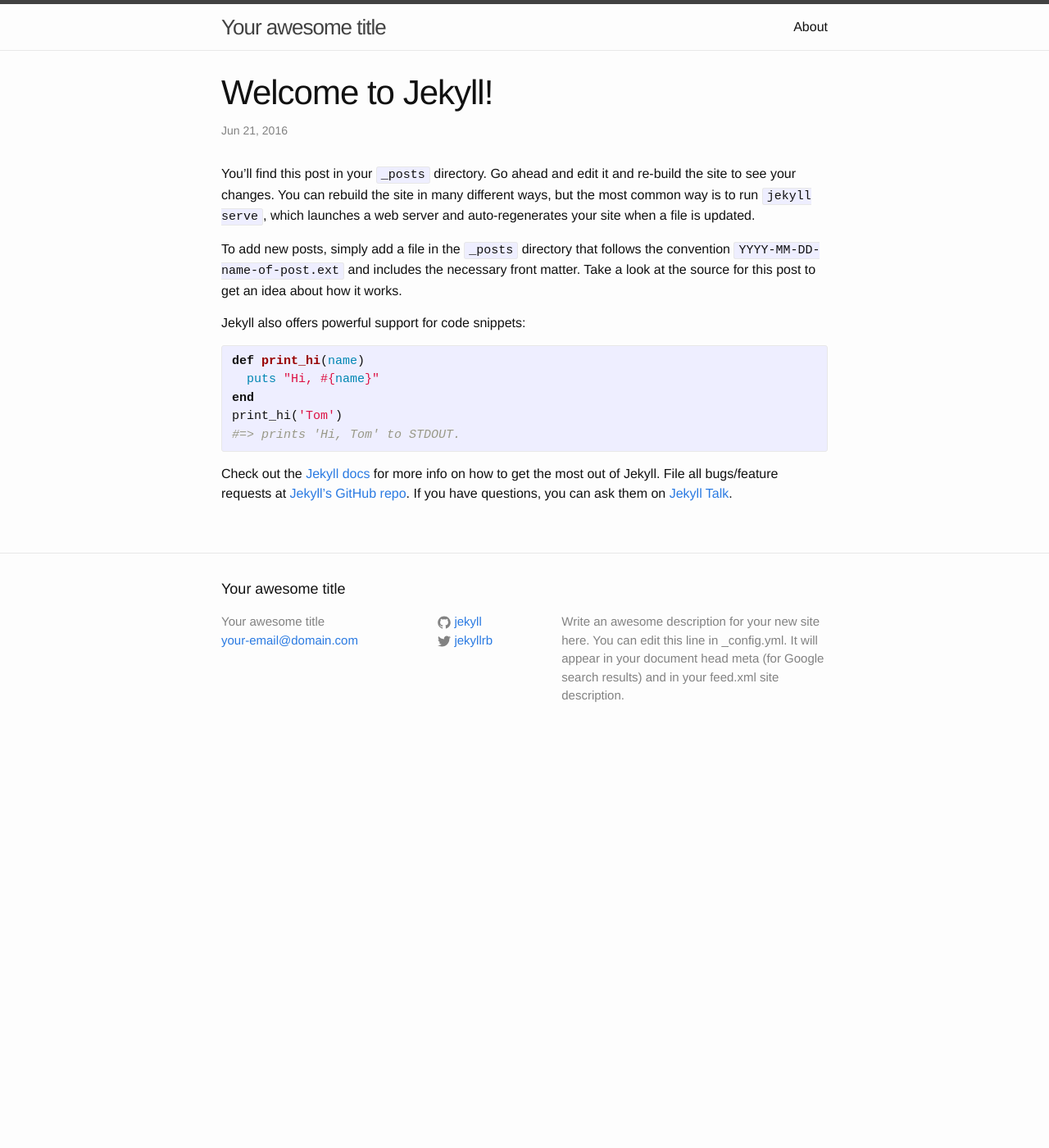
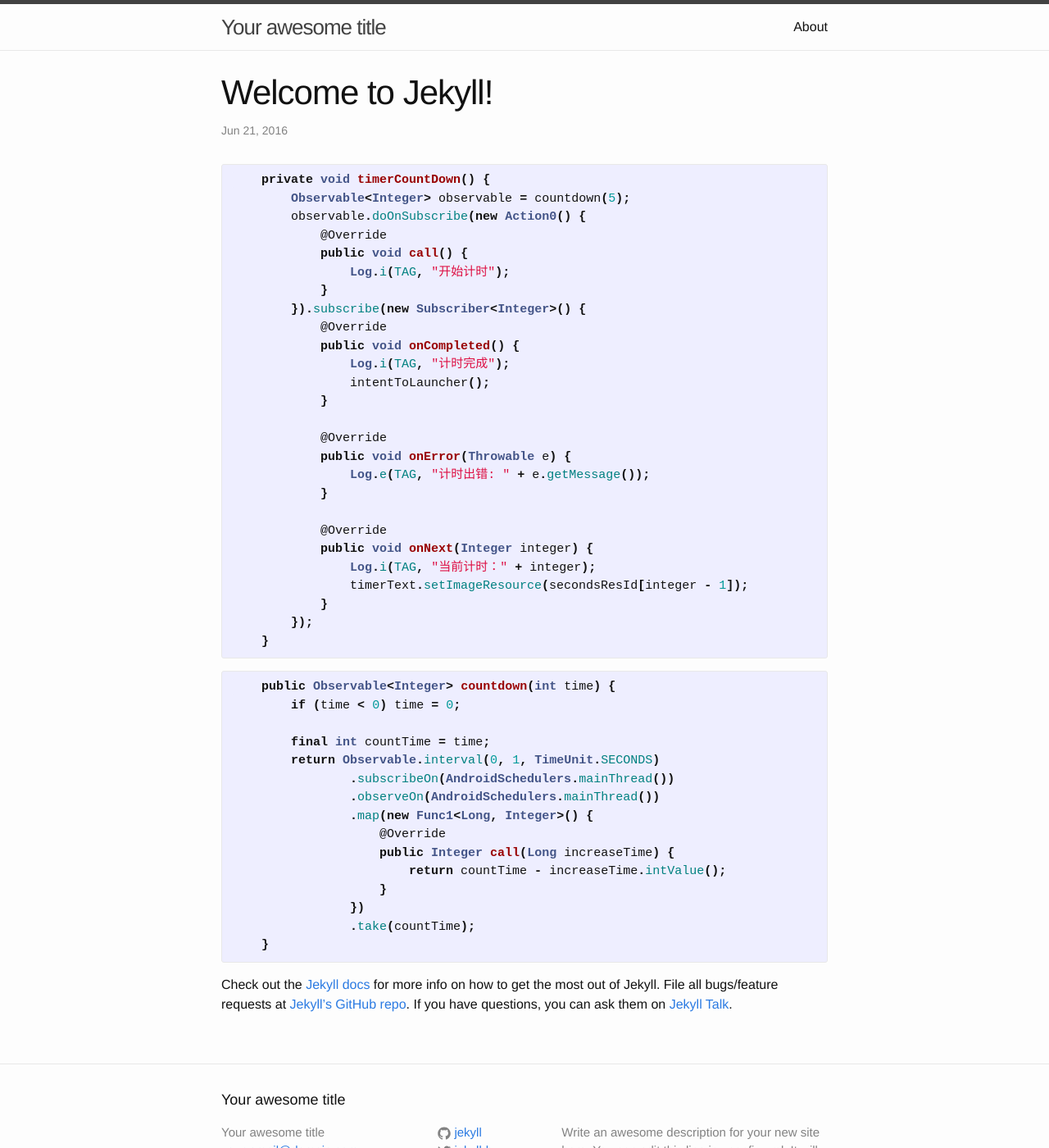
Before and after one commit to JasonFengIce/JasonFengIce.github.io, a Jekyll site: the page built from _posts/2016-06-28-android-time-countdown.markdown, in a window 1280 px wide and 1400 px high. Shown: the whole window at 82% size. Built offline with Jekyll 4.4.1, drawn with Linux system fonts in a browser that asks for light colours.

Commit message:
add post

```diff
--- a/_posts/2016-06-28-android-time-countdown.markdown
+++ b/_posts/2016-06-28-android-time-countdown.markdown
@@ -4,18 +4,52 @@ title:  "Welcome to Jekyll!"
 date:   2016-06-21 14:22:57 +0800
 categories: jekyll update
 ---
-You’ll find this post in your `_posts` directory. Go ahead and edit it and re-build the site to see your changes. You can rebuild the site in many different ways, but the most common way is to run `jekyll serve`, which launches a web server and auto-regenerates your site when a file is updated.
 
-To add new posts, simply add a file in the `_posts` directory that follows the convention `YYYY-MM-DD-name-of-post.ext` and includes the necessary front matter. Take a look at the source for this post to get an idea about how it works.
+{% highlight java %}
+    private void timerCountDown() {
+        Observable<Integer> observable = countdown(5);
+        observable.doOnSubscribe(new Action0() {
+            @Override
+            public void call() {
+                Log.i(TAG, "开始计时");
+            }
+        }).subscribe(new Subscriber<Integer>() {
+            @Override
+            public void onCompleted() {
+                Log.i(TAG, "计时完成");
+                intentToLauncher();
+            }
 
-Jekyll also offers powerful support for code snippets:
+            @Override
+            public void onError(Throwable e) {
+                Log.e(TAG, "计时出错: " + e.getMessage());
+            }
 
-{% highlight ruby %}
-def print_hi(name)
-  puts "Hi, #{name}"
-end
-print_hi('Tom')
-#=> prints 'Hi, Tom' to STDOUT.
+            @Override
+            public void onNext(Integer integer) {
+                Log.i(TAG, "当前计时：" + integer);
+                timerText.setImageResource(secondsResId[integer - 1]);
+            }
+        });
+    }
+{% endhighlight %}
+
+{% highlight java %}
+    public Observable<Integer> countdown(int time) {
+        if (time < 0) time = 0;
+
+        final int countTime = time;
+        return Observable.interval(0, 1, TimeUnit.SECONDS)
+                .subscribeOn(AndroidSchedulers.mainThread())
+                .observeOn(AndroidSchedulers.mainThread())
+                .map(new Func1<Long, Integer>() {
+                    @Override
+                    public Integer call(Long increaseTime) {
+                        return countTime - increaseTime.intValue();
+                    }
+                })
+                .take(countTime);
+    }
 {% endhighlight %}
 
 Check out the [Jekyll docs][jekyll-docs] for more info on how to get the most out of Jekyll. File all bugs/feature requests at [Jekyll’s GitHub repo][jekyll-gh]. If you have questions, you can ask them on [Jekyll Talk][jekyll-talk].
--- a/_posts/2016-5-29-test.markdown
+++ /dev/null
@@ -1,6 +0,0 @@
----
-layout: post
-title:  test
-date:   2016-5-29
-categories: jekyll update
----
--- a/_posts/2016-5-29-我的测试.markdown
+++ /dev/null
@@ -1,6 +0,0 @@
----
-layout: post
-title:  我的测试
-date:   2016-5-29
-categories: jekyll update
----
```
